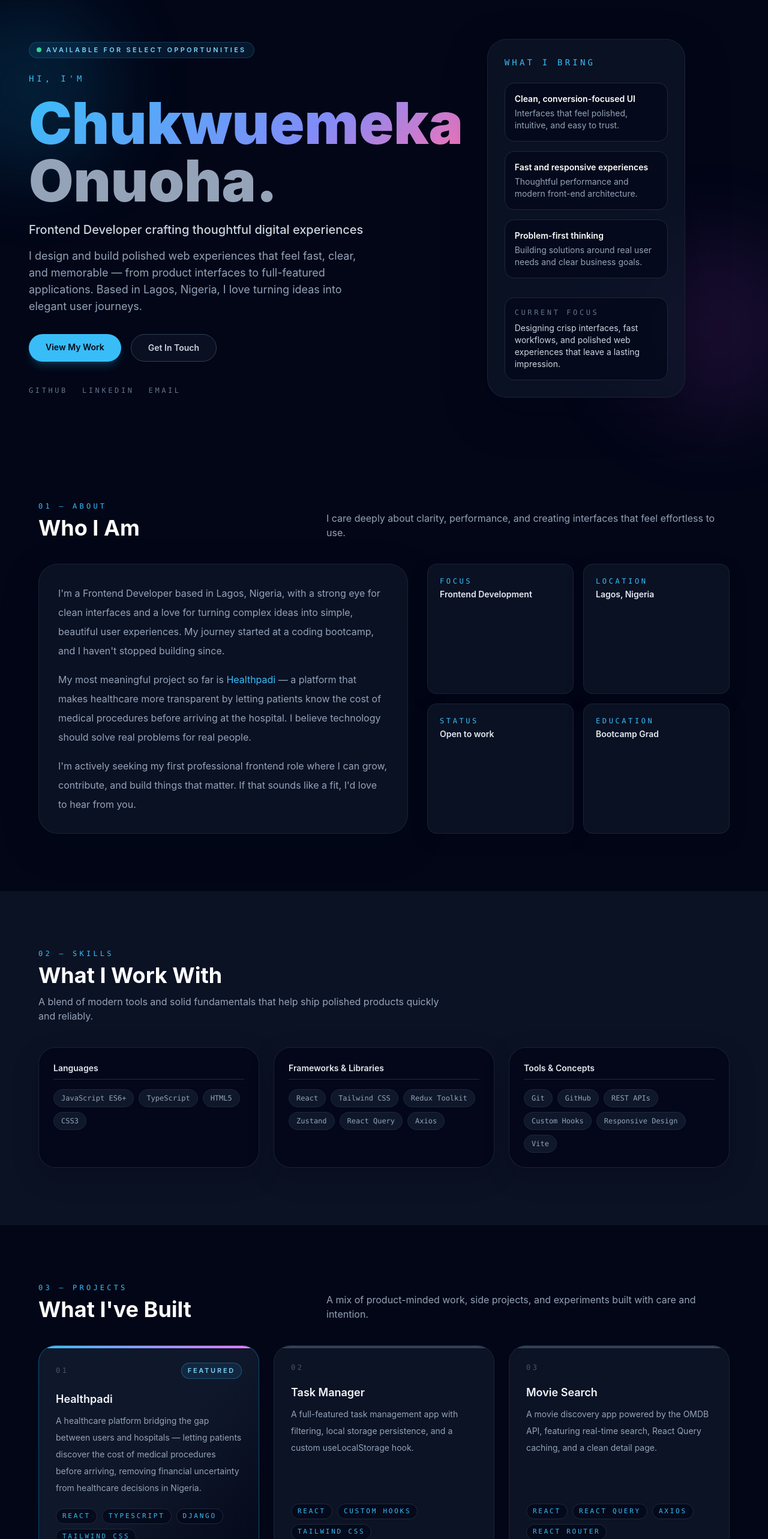
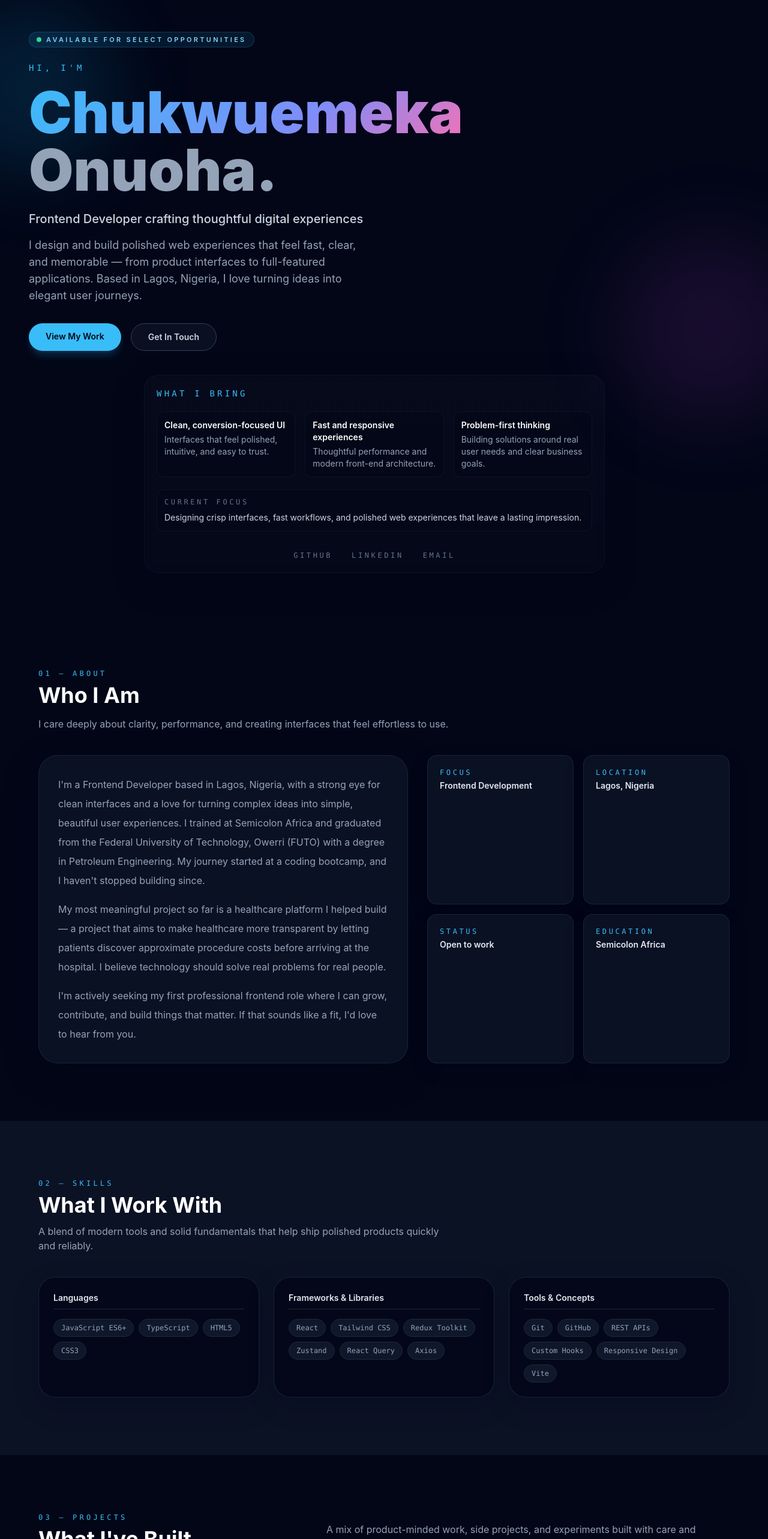
Before and after one commit to Silver36-ship-it/Portfolio, a React (Vite) app: page / in a window 1280 px wide. Shown: the part 60-2626 px from the top of the page at 60% size. Built offline with nearby package versions, Linux system fonts and the light colour scheme.

Commit message:
Update hero layout, about text, Healthpadi project, and favicon

```diff
--- a/src/components/About.jsx
+++ b/src/components/About.jsx
@@ -5,13 +5,13 @@ export default function About() {
     { label: "Focus", value: "Frontend Development" },
     { label: "Location", value: personalInfo.location },
     { label: "Status", value: personalInfo.status },
-    { label: "Education", value: "Bootcamp Grad" },
+    { label: "Education", value: "Semicolon Africa" },
   ];
 
   return (
     <section id="about" className="px-6 py-24 sm:px-10 lg:px-12">
       <div className="mx-auto max-w-6xl">
-        <div className="mb-10 flex flex-col gap-4 md:flex-row md:items-end md:justify-between">
+        <div className="mb-10">
           <div>
             <p className="mb-2 text-xs font-mono uppercase tracking-[0.35em] text-sky-400">
               01 — About
@@ -19,11 +19,11 @@ export default function About() {
             <h2 className="text-3xl font-bold text-white sm:text-4xl">
               Who I Am
             </h2>
+            <p className="mt-4 max-w-3xl text-sm leading-7 text-slate-400 sm:text-base">
+              I care deeply about clarity, performance, and creating interfaces
+              that feel effortless to use.
+            </p>
           </div>
-          <p className="max-w-2xl text-sm leading-7 text-slate-400 sm:text-base">
-            I care deeply about clarity, performance, and creating interfaces
-            that feel effortless to use.
-          </p>
         </div>
 
         <div className="grid gap-8 lg:grid-cols-[1.1fr_0.9fr]">
@@ -31,15 +31,7 @@ export default function About() {
             <div className="space-y-4">
               {aboutText.map((paragraph, i) => (
                 <p key={i} className="text-base leading-8 text-slate-400">
-                  {paragraph.includes("Healthpadi") ? (
-                    <>
-                      {paragraph.split("Healthpadi")[0]}
-                      <span className="text-sky-400">Healthpadi</span>
-                      {paragraph.split("Healthpadi")[1]}
-                    </>
-                  ) : (
-                    paragraph
-                  )}
+                  {paragraph}
                 </p>
               ))}
             </div>
--- a/src/components/Hero.jsx
+++ b/src/components/Hero.jsx
@@ -12,7 +12,7 @@ export default function Hero() {
   return (
     <section className="relative flex min-h-screen items-center px-6 pb-16 pt-28 sm:px-10 lg:px-12">
       <div
-        className={`fade-in ${visible ? "visible" : ""} grid w-full max-w-6xl gap-10 lg:grid-cols-[1.15fr_0.85fr] lg:items-center`}
+        className={`fade-in ${visible ? "visible" : ""} grid w-full max-w-6xl gap-8 lg:grid-cols-1 lg:items-start`}
       >
         <div>
           <div className="mb-6 inline-flex items-center gap-2 rounded-full border border-sky-400/20 bg-sky-400/10 px-3 py-1 text-[11px] font-semibold uppercase tracking-[0.3em] text-sky-300">
@@ -53,7 +53,54 @@ export default function Hero() {
             </a>
           </div>
 
-          <div className="flex flex-wrap gap-6">
+          <div className="mx-auto w-full max-w-3xl rounded-[1.5rem] border border-slate-800/50 bg-slate-900/30 p-5 shadow-[0_18px_50px_rgba(2,6,23,0.35)] backdrop-blur glass">
+            <div className="flex items-center justify-between">
+              <p className="text-sm font-mono uppercase tracking-[0.3em] text-sky-400">
+                What I bring
+              </p>
+            </div>
+
+            <div className="mt-5 flex flex-col sm:flex-row gap-4">
+              <div className="flex-1 rounded-xl border border-slate-800/40 bg-slate-950/40 p-3">
+                <p className="text-sm font-semibold text-white">
+                  Clean, conversion-focused UI
+                </p>
+                <p className="mt-1 text-sm text-slate-400">
+                  Interfaces that feel polished, intuitive, and easy to trust.
+                </p>
+              </div>
+
+              <div className="flex-1 rounded-xl border border-slate-800/40 bg-slate-950/40 p-3">
+                <p className="text-sm font-semibold text-white">
+                  Fast and responsive experiences
+                </p>
+                <p className="mt-1 text-sm text-slate-400">
+                  Thoughtful performance and modern front-end architecture.
+                </p>
+              </div>
+
+              <div className="flex-1 rounded-xl border border-slate-800/40 bg-slate-950/40 p-3">
+                <p className="text-sm font-semibold text-white">
+                  Problem-first thinking
+                </p>
+                <p className="mt-1 text-sm text-slate-400">
+                  Building solutions around real user needs and clear business
+                  goals.
+                </p>
+              </div>
+            </div>
+
+            <div className="mt-5 rounded-xl border border-slate-800/40 bg-slate-950/30 p-3">
+              <p className="text-xs font-mono uppercase tracking-[0.3em] text-slate-500">
+                Current focus
+              </p>
+              <p className="mt-2 text-sm text-slate-300">
+                Designing crisp interfaces, fast workflows, and polished web
+                experiences that leave a lasting impression.
+              </p>
+            </div>
+            <div className="mt-8 flex justify-center">
+              <div className="flex flex-wrap justify-center gap-8">
                 <a
                   href={personalInfo.github}
                   target="_blank"
@@ -78,47 +125,6 @@ export default function Hero() {
                 </a>
               </div>
             </div>
-
-        <div className="rounded-[2rem] border border-slate-800/80 bg-slate-900/70 p-7 shadow-[0_25px_70px_rgba(2,6,23,0.4)] backdrop-blur">
-          <p className="text-sm font-mono uppercase tracking-[0.3em] text-sky-400">
-            What I bring
-          </p>
-          <div className="mt-6 space-y-4">
-            <div className="rounded-2xl border border-slate-800 bg-slate-950/70 p-4">
-              <p className="text-sm font-semibold text-white">
-                Clean, conversion-focused UI
-              </p>
-              <p className="mt-1 text-sm text-slate-400">
-                Interfaces that feel polished, intuitive, and easy to trust.
-              </p>
-            </div>
-            <div className="rounded-2xl border border-slate-800 bg-slate-950/70 p-4">
-              <p className="text-sm font-semibold text-white">
-                Fast and responsive experiences
-              </p>
-              <p className="mt-1 text-sm text-slate-400">
-                Thoughtful performance and modern front-end architecture.
-              </p>
-            </div>
-            <div className="rounded-2xl border border-slate-800 bg-slate-950/70 p-4">
-              <p className="text-sm font-semibold text-white">
-                Problem-first thinking
-              </p>
-              <p className="mt-1 text-sm text-slate-400">
-                Building solutions around real user needs and clear business
-                goals.
-              </p>
-            </div>
-          </div>
-
-          <div className="mt-8 rounded-2xl border border-slate-800 bg-slate-950/70 p-4">
-            <p className="text-xs font-mono uppercase tracking-[0.3em] text-slate-500">
-              Current focus
-            </p>
-            <p className="mt-2 text-sm text-slate-300">
-              Designing crisp interfaces, fast workflows, and polished web
-              experiences that leave a lasting impression.
-            </p>
           </div>
         </div>
       </div>
--- a/src/data.js
+++ b/src/data.js
@@ -19,8 +19,8 @@ export const personalInfo = {
 };
 
 export const aboutText = [
-  "I'm a Frontend Developer based in Lagos, Nigeria, with a strong eye for clean interfaces and a love for turning complex ideas into simple, beautiful user experiences. My journey started at a coding bootcamp, and I haven't stopped building since.",
-  "My most meaningful project so far is Healthpadi — a platform that makes healthcare more transparent by letting patients know the cost of medical procedures before arriving at the hospital. I believe technology should solve real problems for real people.",
+  "I'm a Frontend Developer based in Lagos, Nigeria, with a strong eye for clean interfaces and a love for turning complex ideas into simple, beautiful user experiences. I trained at Semicolon Africa and graduated from the Federal University of Technology, Owerri (FUTO) with a degree in Petroleum Engineering. My journey started at a coding bootcamp, and I haven't stopped building since.",
+  "My most meaningful project so far is a healthcare platform I helped build — a project that aims to make healthcare more transparent by letting patients discover approximate procedure costs before arriving at the hospital. I believe technology should solve real problems for real people.",
   "I'm actively seeking my first professional frontend role where I can grow, contribute, and build things that matter. If that sounds like a fit, I'd love to hear from you.",
 ];
 
@@ -58,9 +58,9 @@ export const projects = [
     id: "01",
     name: "Healthpadi",
     description:
-      "A healthcare platform bridging the gap between users and hospitals — letting patients discover the cost of medical procedures before arriving, removing financial uncertainty from healthcare decisions in Nigeria.",
-    tech: ["React", "TypeScript", "Django", "Tailwind CSS"],
-    live: null,
+      "A healthcare frontend that helps users discover approximate procedure costs before arriving at hospitals. Built as a product-focused SPA.",
+    tech: ["React", "TypeScript", "Tailwind CSS"],
+    live: "https://healthpadi-frontend-ecru.vercel.app/",
     github: "https://github.com/Silver36-ship-it",
     featured: true,
     status: "live",
--- a/src/data/index.js
+++ b/src/data/index.js
@@ -3,37 +3,37 @@
 // All components pull from here — one change updates the whole site.
 
 export const personalInfo = {
-  firstName: 'Chukwuemeka',
-  lastName: 'Onuoha',
-  fullName: 'Chukwuemeka Onuoha',
-  title: 'Frontend Developer',
-  email: 'emycallistus@gmail.com',
-  github: 'https://github.com/Silver36-ship-it',
-  linkedin: 'https://linkedin.com/in/chukwuemeka-onuoha-a62a13374',
-  location: 'Lagos, Nigeria',
+  firstName: "Chukwuemeka",
+  lastName: "Onuoha",
+  fullName: "Chukwuemeka Onuoha",
+  title: "Frontend Developer",
+  email: "emycallistus@gmail.com",
+  github: "https://github.com/Silver36-ship-it",
+  linkedin: "https://linkedin.com/in/chukwuemeka-onuoha-a62a13374",
+  location: "Lagos, Nigeria",
 };
 
 // ─── Navigation ──────────────────────────────────────────────────────────────
-export const navLinks = ['About', 'Skills', 'Projects', 'Contact'];
+export const navLinks = ["About", "Skills", "Projects", "Contact"];
 
 // ─── Skills ──────────────────────────────────────────────────────────────────
 export const skillGroups = {
-  'Languages': ['JavaScript ES6+', 'TypeScript', 'HTML5', 'CSS3'],
-  'Frameworks & Libraries': [
-    'React',
-    'Tailwind CSS',
-    'Redux Toolkit',
-    'Zustand',
-    'React Query',
-    'Axios',
+  Languages: ["JavaScript ES6+", "TypeScript", "HTML5", "CSS3"],
+  "Frameworks & Libraries": [
+    "React",
+    "Tailwind CSS",
+    "Redux Toolkit",
+    "Zustand",
+    "React Query",
+    "Axios",
   ],
-  'Tools & Concepts': [
-    'Git',
-    'GitHub',
-    'REST APIs',
-    'Custom Hooks',
-    'Responsive Design',
-    'Vite',
+  "Tools & Concepts": [
+    "Git",
+    "GitHub",
+    "REST APIs",
+    "Custom Hooks",
+    "Responsive Design",
+    "Vite",
   ],
 };
 
@@ -43,32 +43,32 @@ export const skillGroups = {
 
 export const projects = [
   {
-    id: '01',
-    name: 'Healthpadi',
+    id: "01",
+    name: "Placeholder Project",
     description:
-      'A healthcare platform bridging the gap between users and hospitals — letting patients discover the cost of medical procedures before arriving, removing financial uncertainty from healthcare decisions in Nigeria.',
-    tech: ['React', 'TypeScript', 'Django', 'Tailwind CSS'],
-    live: '#',
-    github: 'https://github.com/Silver36-ship-it',
+      "A polished sample project placeholder. Real projects will replace this entry soon.",
+    tech: ["React", "Tailwind CSS"],
+    live: null,
+    github: null,
     featured: true,
   },
   {
-    id: '02',
-    name: 'Task Manager',
+    id: "02",
+    name: "Task Manager",
     description:
-      'A full-featured task management app with filtering, local storage persistence, and a custom useLocalStorage hook. Currently in development.',
-    tech: ['React', 'Custom Hooks', 'Tailwind CSS'],
+      "A full-featured task management app with filtering, local storage persistence, and a custom useLocalStorage hook. Currently in development.",
+    tech: ["React", "Custom Hooks", "Tailwind CSS"],
     live: null,
-    github: null,
-    featured: false,
-  },
-  {
-    id: '03',
-    name: 'Movie Search',
-    description:
-      'A movie discovery app powered by the OMDB API, featuring real-time search, React Query caching, and a clean detail page. Coming soon.',
-    tech: ['React', 'React Query', 'Axios', 'React Router'],
-    live: null,
+    {
+      id: '01',
+      name: 'Healthpadi',
+      description:
+        'A healthcare frontend that helps users discover approximate procedure costs before arriving at hospitals. Built as a product-focused SPA.',
+      tech: ['React', 'TypeScript', 'Tailwind CSS'],
+      live: 'https://healthpadi-frontend-ecru.vercel.app/',
+      github: 'https://github.com/Silver36-ship-it',
+      featured: true,
+    },
     github: null,
     featured: false,
   },
--- a/src/index.css
+++ b/src/index.css
@@ -56,3 +56,15 @@ body {
   opacity: 1;
   transform: translateY(0);
 }
+
+/* Glassmorphism utility */
+.glass {
+  background: linear-gradient(
+    180deg,
+    rgba(255, 255, 255, 0.02),
+    rgba(255, 255, 255, 0.01)
+  );
+  -webkit-backdrop-filter: blur(8px);
+  backdrop-filter: blur(8px);
+  border: 1px solid rgba(255, 255, 255, 0.04);
+}
```
Also changed, not shown: index.html (+9 -2 lines), public/favicon.svg (added). Lines whose indentation alone changed are shown as unchanged.
